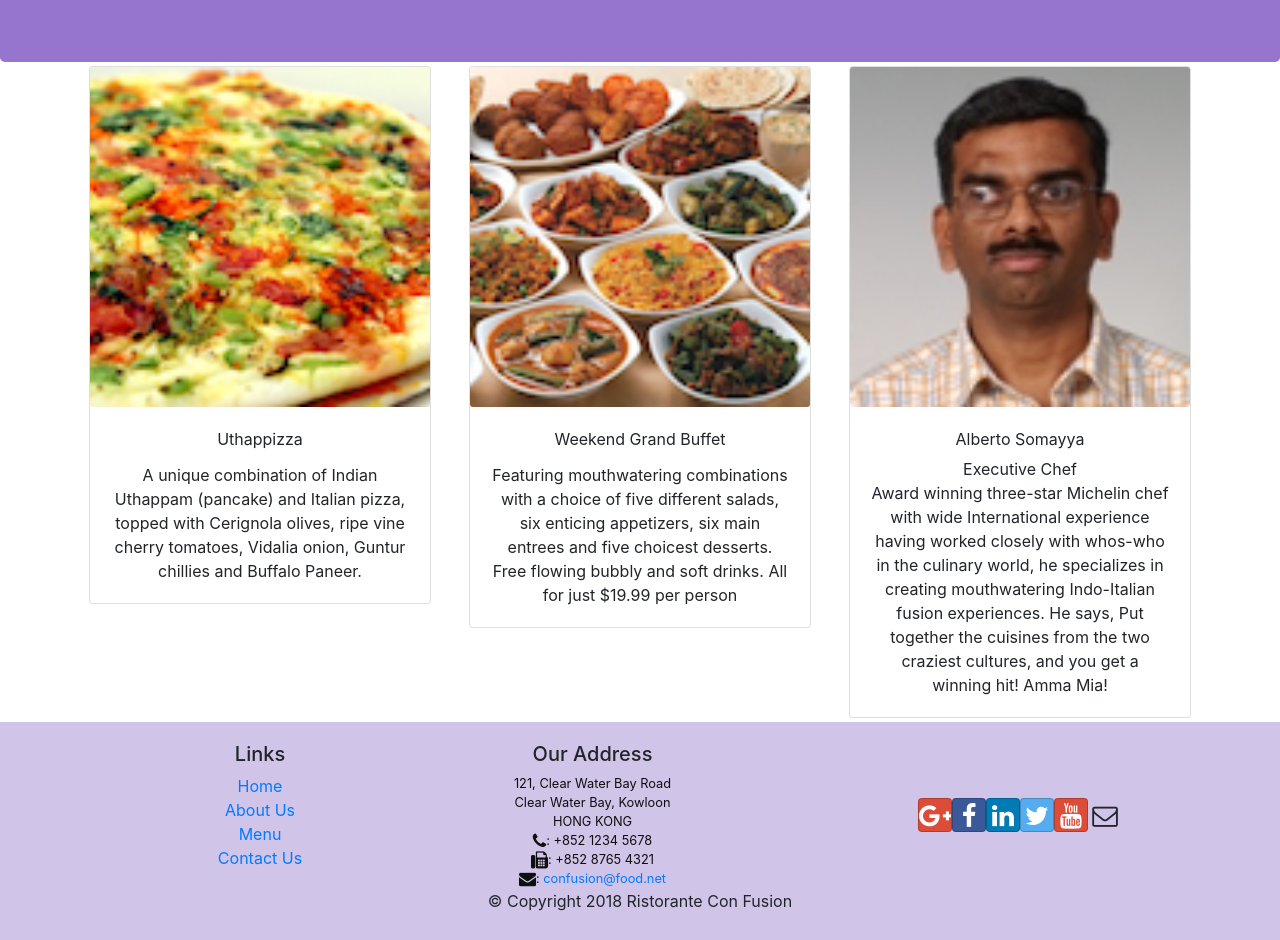
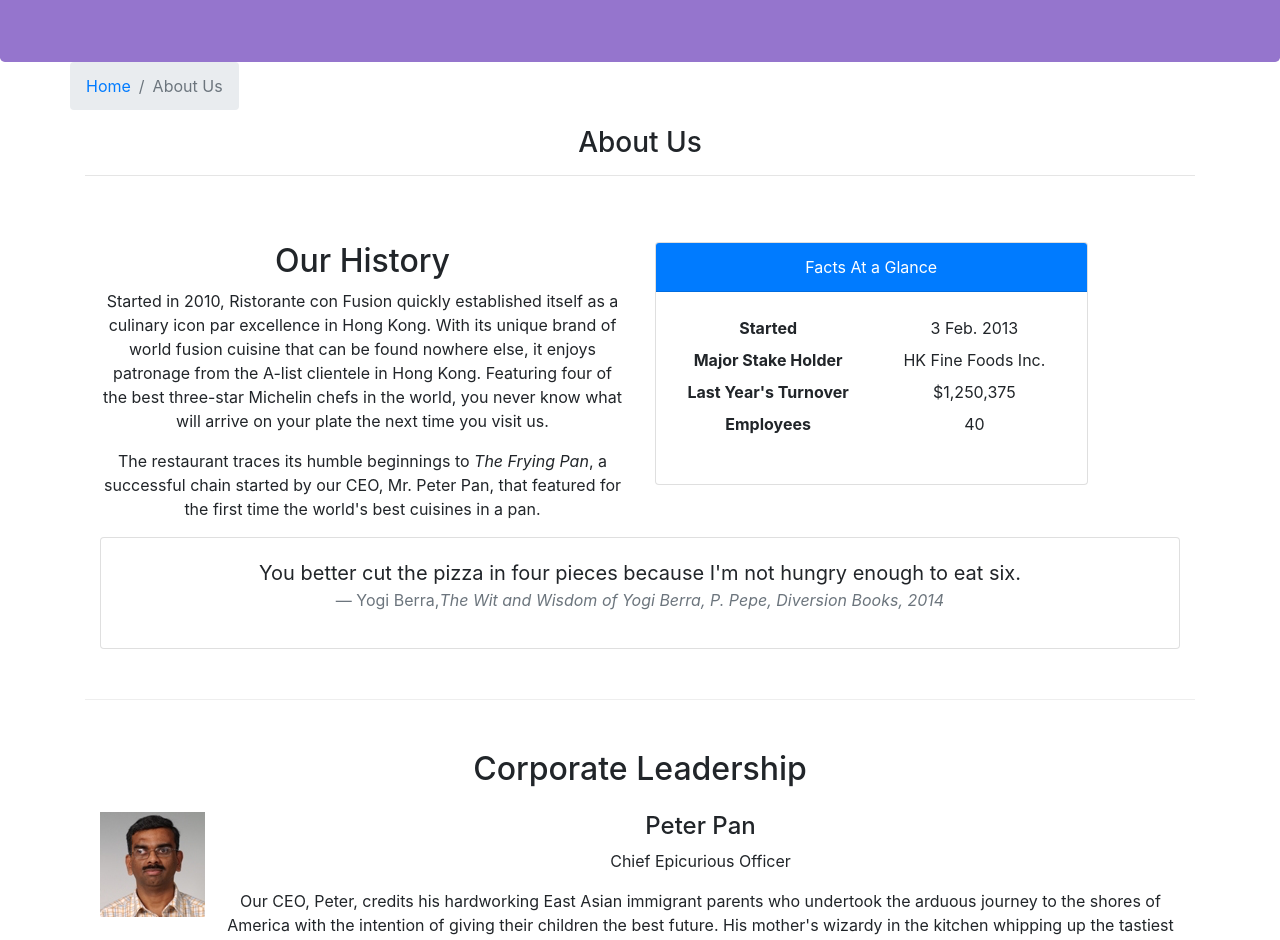
Before and after one commit to jessequiroga/confusion-react, a React (Create React App) app: page /aboutus in a window 1280 px wide. Before the commit this address led to /home. Shown: the part 280-1220 px from the top of the page. Built offline with nearby package versions, Linux system fonts and the light colour scheme.

Commit message:
Finish assignment 2

```diff
--- /dev/null
+++ b/src/components/AboutComponent.js
@@ -0,0 +1,112 @@
+import React from 'react';
+import {
+    Breadcrumb,
+    BreadcrumbItem,
+    Card,
+    CardBody,
+    CardHeader,
+    CardImg,
+    CardImgOverlay,
+    CardTitle,
+    Media
+} from 'reactstrap';
+import {Link} from 'react-router-dom';
+
+function About(props) {
+
+    const leaders = props.leaders.map((leader) => {
+        return (
+            <RenderLeader key={leader.id} leader={leader}/>
+        );
+    });
+
+
+    function RenderLeader({leader}) {
+        return (
+            <Media className='mt-3' key={leader.id}>
+                <Media left top className='mr-3'>
+                    <Media object src={leader.image} alt={leader.name}/>
+                </Media>
+                <Media body>
+                    <Media heading>
+                        {leader.name}
+                    </Media>
+                    <p>{leader.designation}</p>
+                    <p>{leader.description}</p>
+                </Media>
+            </Media>
+        );
+    }
+
+    return (
+        <div className="container">
+            <div className="row">
+                <Breadcrumb>
+                    <BreadcrumbItem><Link to="/home">Home</Link></BreadcrumbItem>
+                    <BreadcrumbItem active>About Us</BreadcrumbItem>
+                </Breadcrumb>
+                <div className="col-12">
+                    <h3>About Us</h3>
+                    <hr/>
+                </div>
+            </div>
+            <div className="row row-content">
+                <div className="col-12 col-md-6">
+                    <h2>Our History</h2>
+                    <p>Started in 2010, Ristorante con Fusion quickly established itself as a culinary icon par
+                        excellence in Hong Kong. With its unique brand of world fusion cuisine that can be found nowhere
+                        else, it enjoys patronage from the A-list clientele in Hong Kong. Featuring four of the best
+                        three-star Michelin chefs in the world, you never know what will arrive on your plate the next
+                        time you visit us.</p>
+                    <p>The restaurant traces its humble beginnings to <em>The Frying Pan</em>, a successful chain
+                        started by our CEO, Mr. Peter Pan, that featured for the first time the world's best cuisines in
+                        a pan.</p>
+                </div>
+                <div className="col-12 col-md-5">
+                    <Card>
+                        <CardHeader className="bg-primary text-white">Facts At a Glance</CardHeader>
+                        <CardBody>
+                            <dl className="row p-1">
+                                <dt className="col-6">Started</dt>
+                                <dd className="col-6">3 Feb. 2013</dd>
+                                <dt className="col-6">Major Stake Holder</dt>
+                                <dd className="col-6">HK Fine Foods Inc.</dd>
+                                <dt className="col-6">Last Year's Turnover</dt>
+                                <dd className="col-6">$1,250,375</dd>
+                                <dt className="col-6">Employees</dt>
+                                <dd className="col-6">40</dd>
+                            </dl>
+                        </CardBody>
+                    </Card>
+                </div>
+                <div className="col-12">
+                    <Card>
+                        <CardBody className="bg-faded">
+                            <blockquote className="blockquote">
+                                <p className="mb-0">You better cut the pizza in four pieces because
+                                    I'm not hungry enough to eat six.</p>
+                                <footer className="blockquote-footer">Yogi Berra,
+                                    <cite title="Source Title">The Wit and Wisdom of Yogi Berra,
+                                        P. Pepe, Diversion Books, 2014</cite>
+                                </footer>
+                            </blockquote>
+                        </CardBody>
+                    </Card>
+                </div>
+            </div>
+            <div className="row row-content">
+                <div className="col-12">
+                    <h2>Corporate Leadership</h2>
+                </div>
+                <div className="col-12">
+                    <RenderLeader leader={props.leaders[0]}/>
+                    <Media list>
+                        {leaders}
+                    </Media>
+                </div>
+            </div>
+        </div>
+    );
+}
+
+export default About;
--- a/src/components/HeaderComponent.js
+++ b/src/components/HeaderComponent.js
@@ -28,16 +28,16 @@
                         <Collapse isOpen={this.state.isNavOpen} navbar>
                             <Nav navbar>
                                 <NavItem>
-                                    <NavLink className="nav-link"  to='/home'><span className="fa fa-home fa-lg"></span> Home</NavLink>
+                                    <NavLink className="nav-link"  to='/home'><span className="fa fa-home fa-lg"/> Home</NavLink>
                                 </NavItem>
                                 <NavItem>
-                                    <NavLink className="nav-link" to='/aboutus'><span className="fa fa-info fa-lg"></span> About Us</NavLink>
+                                    <NavLink className="nav-link" to='/aboutus'><span className="fa fa-info fa-lg"/> About Us</NavLink>
                                 </NavItem>
                                 <NavItem>
-                                    <NavLink className="nav-link"  to='/menu'><span className="fa fa-list fa-lg"></span> Menu</NavLink>
+                                    <NavLink className="nav-link"  to='/menu'><span className="fa fa-list fa-lg"/> Menu</NavLink>
                                 </NavItem>
                                 <NavItem>
-                                    <NavLink className="nav-link" to='/contactus'><span className="fa fa-address-card fa-lg"></span> Contact Us</NavLink>
+                                    <NavLink className="nav-link" to='/contactus'><span className="fa fa-address-card fa-lg"/> Contact Us</NavLink>
                                 </NavItem>
                             </Nav>
                         </Collapse>
--- a/src/components/MainComponent.js
+++ b/src/components/MainComponent.js
@@ -10,6 +10,7 @@
 import {LEADERS} from "../shared/leaders";
 import DishDetail from "./DishdetailComponent";
 import Contact from "./ContactComponent";
+import About from "./AboutComponent";
 
 class Main extends Component {
 
@@ -52,6 +53,7 @@
                 <Header/>
                 <Switch>
                     <Route path='/home' component={HomePage}/>
+                    <Route exact path='/aboutus' component={() => <About leaders={this.state.leaders}/>}/>
                     <Route exact path='/menu' component={() => <Menu dishes={this.state.dishes}/>}/>
                     <Route path='/menu/:dishId' component={DishWithId}/>
                     <Route exact path='/contactus' component={Contact}/>} />
--- a/src/components/MenuComponent.js
+++ b/src/components/MenuComponent.js
@@ -2,7 +2,7 @@
 import {Breadcrumb, BreadcrumbItem, Card, CardImg, CardImgOverlay, CardTitle} from 'reactstrap';
 import {Link} from "react-router-dom";
 
-function RenderMenuItem ({dish, onClick}) {
+function RenderMenuItem ({dish}) {
     return (
         <Card>
             <Link to={`/menu/${dish.id}`} >
```
